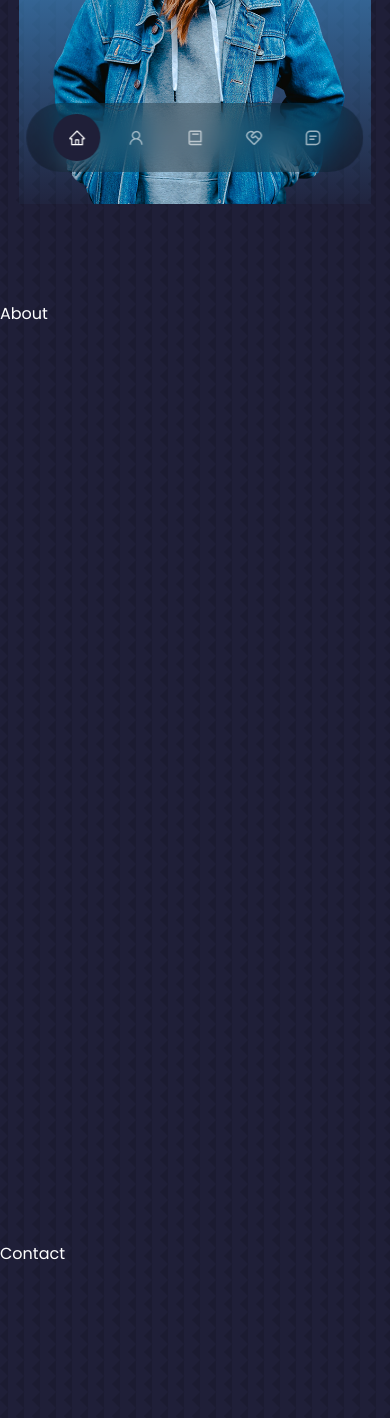
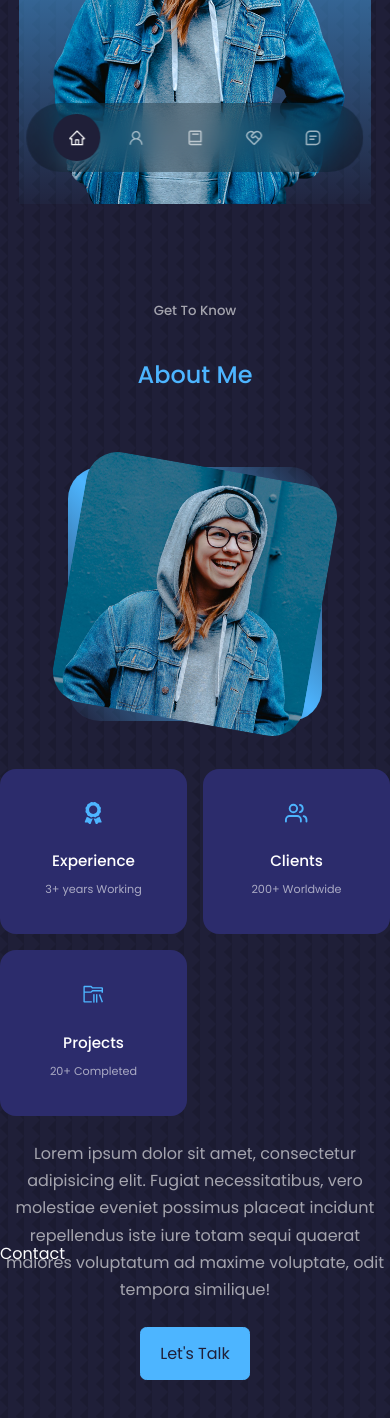
Before and after one commit to sandhusukhdeep2/portfolio, a React (Create React App) app: page / in a window 390 px wide. Shown: the part 640-2058 px from the top of the page. Built offline with nearby package versions, Linux system fonts and the light colour scheme.

Commit message:
About done

```diff
--- a/src/components/about/About.css
+++ b/src/components/about/About.css
@@ -0,0 +1,102 @@
+.about__container {
+    display: grid;
+    grid-template-columns: 35% 50%;
+    gap: 15%;
+}
+
+.about__me {
+    width: 100%;
+    aspect-ratio: 1/1;
+    border-radius: 2rem;
+    background: linear-gradient(45deg, transparent, var(--color-primary), transparent);
+    display: grid;
+    place-items: center;
+}
+
+.about__me-image {
+    border-radius: 2rem;
+    overflow: hidden;
+    transform: rotate(10deg);
+    transition: var(--transition);
+}
+
+.about__me-image:hover {
+    transform: rotate(0deg);
+}
+.about__cards {
+    display: grid;
+    grid-template-columns: repeat(3, 1fr);
+    gap: 1.5rem;
+}
+
+.about__card {
+    background: var(--color-bg-variant);
+    border: 1px solid transparent;
+    border-radius: 1rem;
+    padding: 2rem;
+    text-align: center;
+    transition: var(--transition);
+}
+
+.about__card:hover {
+    background: transparent;
+    border-color: var(--color-primary-variant);
+    cursor: default;
+}
+
+.about__icon {
+    color: var(--color-primary);
+    font-size: 1.4rem;
+    margin-bottom: 1rem;
+}
+
+.about__card h5 {
+    font-size: 0.95rem;
+}
+
+.about__card small {
+    font-size: 0.7rem;
+    color: var(--color-light);
+}
+
+.about__content p {
+    margin: 2rem 0 2.6rem;
+    color: var(--color-light);
+}
+
+/* ====================== media queries(medium devices) =========================== */
+@media screen and (max-width: 1024px) {
+   .about__container {
+    grid-template-columns: 1fr;
+    gap: 0;
+   }
+
+   .about__me {
+    width: 50%;
+    margin: 2rem auto 4rem;
+   }
+
+   .about__content p {
+    margin: 1rem 0 1.5rem;
+   }
+}
+
+
+
+/* ====================== media queries(small devices) =========================== */
+@media screen and (max-width: 600px) {
+    .about__me {
+        width: 65%;
+        margin: 0 auto 3rem;
+    }
+    .about__cards {
+        grid-template-columns: 1fr 1fr;
+        gap: 1rem;
+    }
+    .about__content {
+        text-align: center;
+    }
+    .about__content p{
+        margin: 1.5rem 0;
+    }
+}
--- a/src/components/about/About.jsx
+++ b/src/components/about/About.jsx
@@ -1,9 +1,44 @@
 import React from 'react'
 import './About.css'
+import Me from '../../assets/me-about.jpg'
+import { FaAward } from 'react-icons/fa'
+import { FiUsers } from 'react-icons/fi'
+import { VscFolderLibrary } from 'react-icons/vsc'
 const About = () => {
   return (
     <section id='about'>
-      About
+      <h5>Get To Know</h5>
+      <h2>About Me</h2>
+      <div className='container about__container'>
+        <div className='about__me'>
+          <div className="about__me-image">
+            <img src={Me} alt="About" />
+          </div>
+        </div>
+        <div className='about__content'>
+          <div className="about__cards">
+            <article className='about__card'>
+              <FaAward className='about__icon'/>
+              <h5>Experience</h5>
+              <small>3+ years Working</small>
+            </article>
+            <article className='about__card'>
+              <FiUsers className='about__icon'/>
+              <h5>Clients</h5>
+              <small>200+ Worldwide</small>
+            </article>
+            <article className='about__card'>
+              <VscFolderLibrary className='about__icon'/>
+              <h5>Projects</h5>
+              <small>20+ Completed </small>
+            </article>
+          </div>
+          <p>
+            Lorem ipsum dolor sit amet, consectetur adipisicing elit. Fugiat necessitatibus, vero molestiae eveniet possimus placeat incidunt repellendus iste iure totam sequi quaerat maiores voluptatum ad maxime voluptate, odit tempora similique!
+          </p>
+          <a href="#contact" className='btn btn-primary'>Let's Talk</a>
+        </div>
+      </div>
     </section>
   )
 }
```
